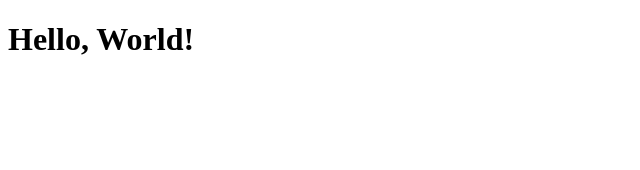
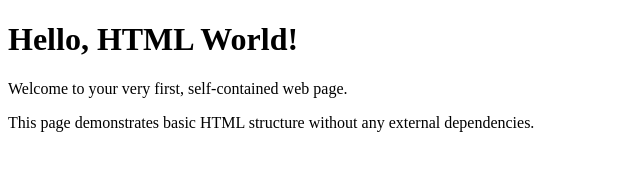
Before and after one commit to prakhar1992/test, a plain HTML site: page greeting.html in a window 1280 px wide. Shown: the whole page, without its empty margins (0-640 px from the left). Drawn offline with Linux system fonts and the light colour scheme.

Commit message:
feat: Implement simple HTML greeting page
Creates a minimal, self-contained HTML file (greeting.html) that displays
a customizable greeting message. It adheres to all specified technical
considerations, including HTML5 doctype, standard boilerplate, UTF-8
charset, and a semantic heading. No external assets are used.

```diff
--- a/greeting.html
+++ b/greeting.html
@@ -1,10 +1,13 @@
 <!DOCTYPE html>
-<html>
+<html lang="en">
 <head>
     <meta charset="UTF-8">
-    <title>Greeting Page</title>
+    <meta name="viewport" content="width=device-width, initial-scale=1.0">
+    <title>My Simple Greeting Page</title>
 </head>
 <body>
-    <h1>Hello, World!</h1>
+    <h1>Hello, HTML World!</h1>
+    <p>Welcome to your very first, self-contained web page.</p>
+    <p>This page demonstrates basic HTML structure without any external dependencies.</p>
 </body>
 </html>
```
Also changed, not shown: 1 other file.
